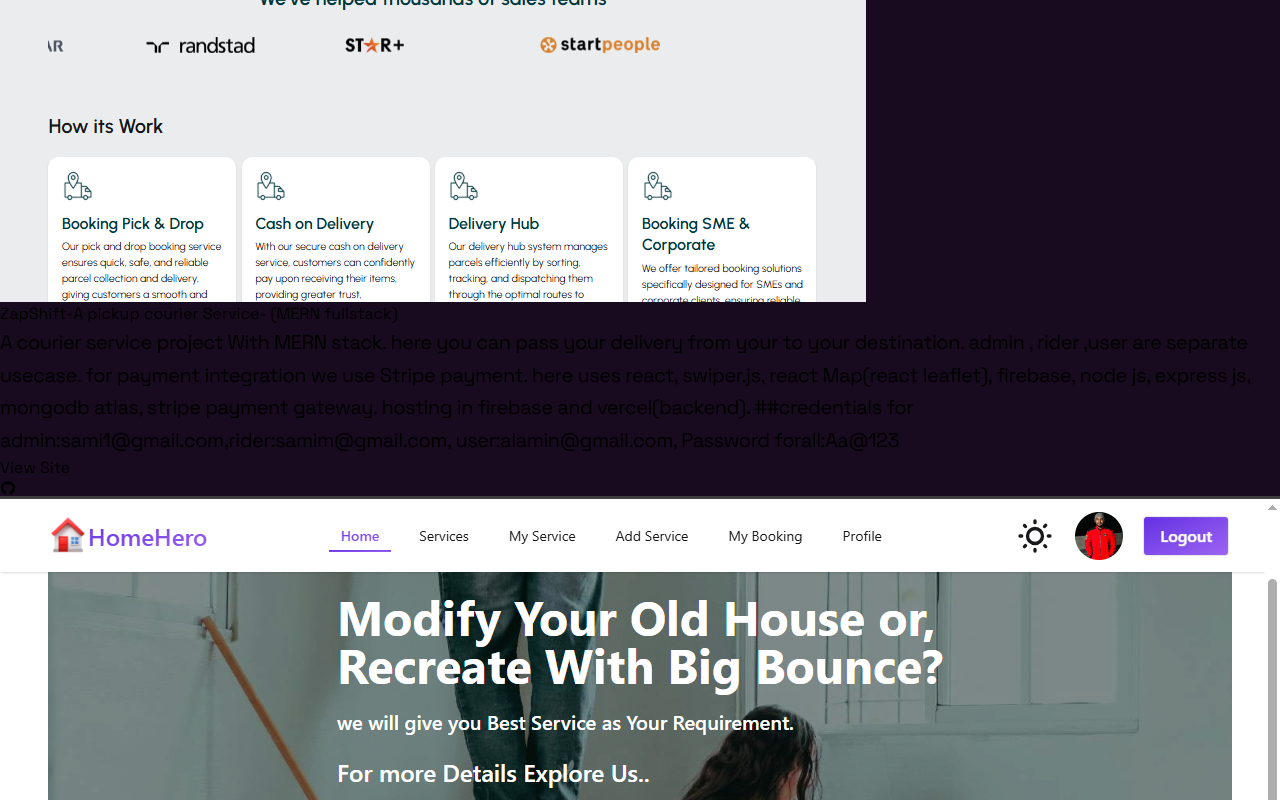
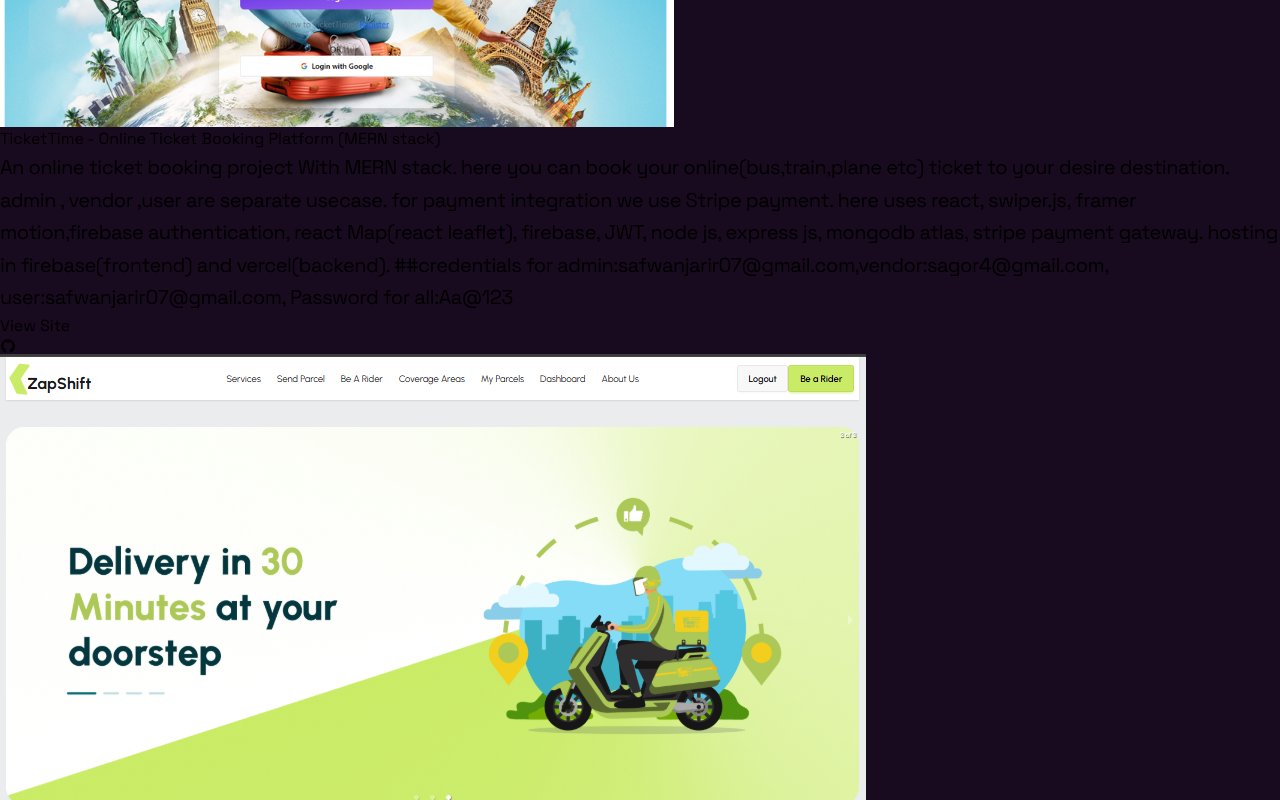
Before and after one commit to Shagor-Mia/Animated-Portfolio, a React (Vite) app: page / in a window 1280 px wide. Shown: the part 3200-4000 px from the top of the page. Built offline with nearby package versions, Linux system fonts and the light colour scheme.

Commit message:
ticket time project added

```diff
--- a/src/components/Portfolio.jsx
+++ b/src/components/Portfolio.jsx
@@ -7,11 +7,22 @@
 import homehero from "../assets/homehero.png";
 import pet from "../assets/pet.png";
 import zapshift from "../assets/zapshift.png";
+import ticket from "../assets/ticket.png";
 
 import { AiOutlineGithub } from "react-icons/ai";
 import Reveal from "./Reveal";
 
 const projects = [
+  {
+    img: ticket,
+    title: "TicketTime - Online Ticket Booking Platform (MERN stack)",
+    description:
+      "An online ticket booking project With MERN stack. here you can book your online(bus,train,plane etc) ticket to your desire destination. admin , vendor ,user are separate usecase. for payment integration we use Stripe payment. here uses react, swiper.js, framer motion,firebase authentication, react Map(react leaflet), firebase, JWT, node js, express js, mongodb atlas, stripe payment gateway. hosting in firebase(frontend) and vercel(backend). ##credentials for admin:safwanjarir07@gmail.com,vendor:sagor4@gmail.com, user:safwanjarir07@gmail.com, Password for all:Aa@123",
+    links: {
+      site: "https://ticket-time-dcb40.web.app/",
+      github: "https://github.com/Shagor-Mia/TicketTime-client",
+    },
+  },
   {
     img: zapshift,
     title: "ZapShift-A pickup courier Service- (MERN fullstack)",
```
Also changed, not shown: src/assets/ticket.png (added).
